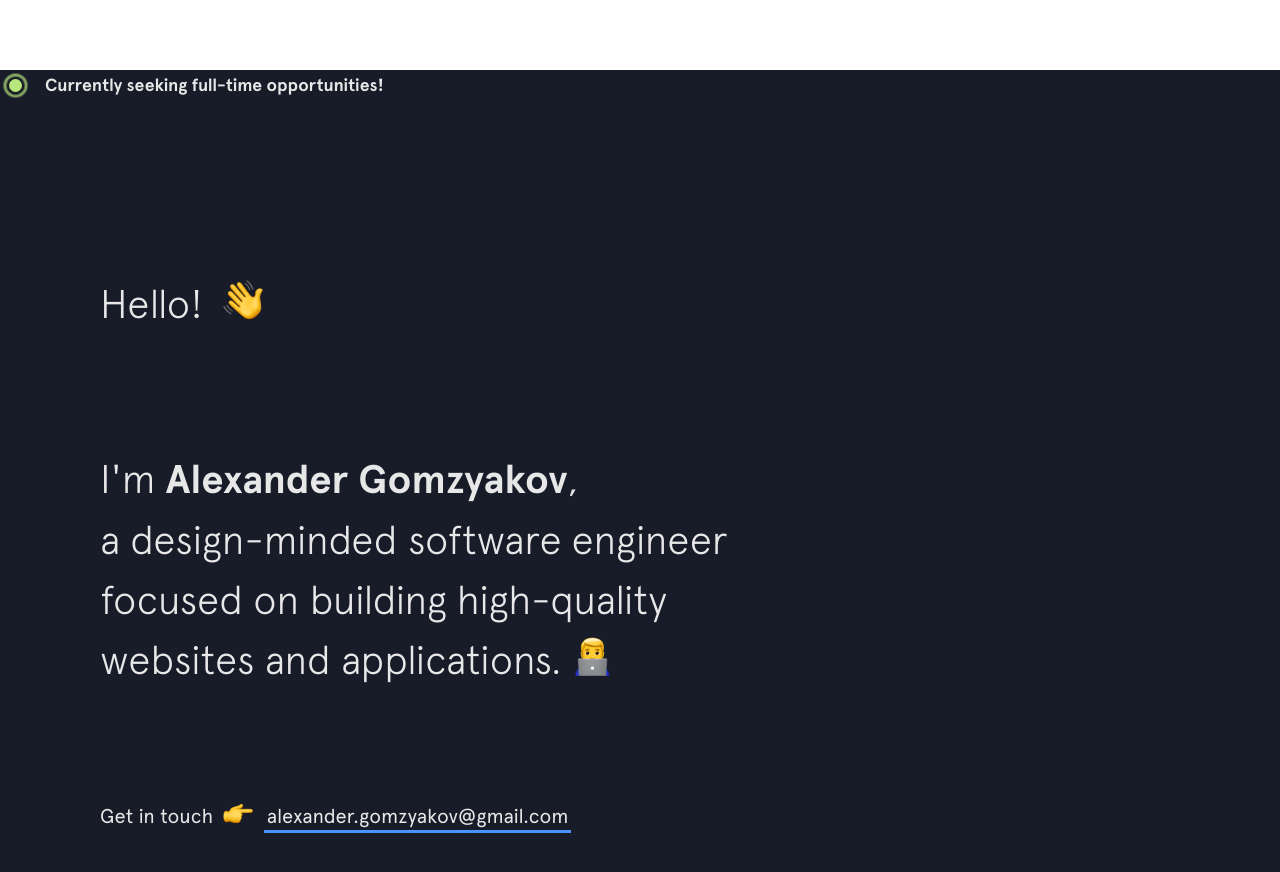
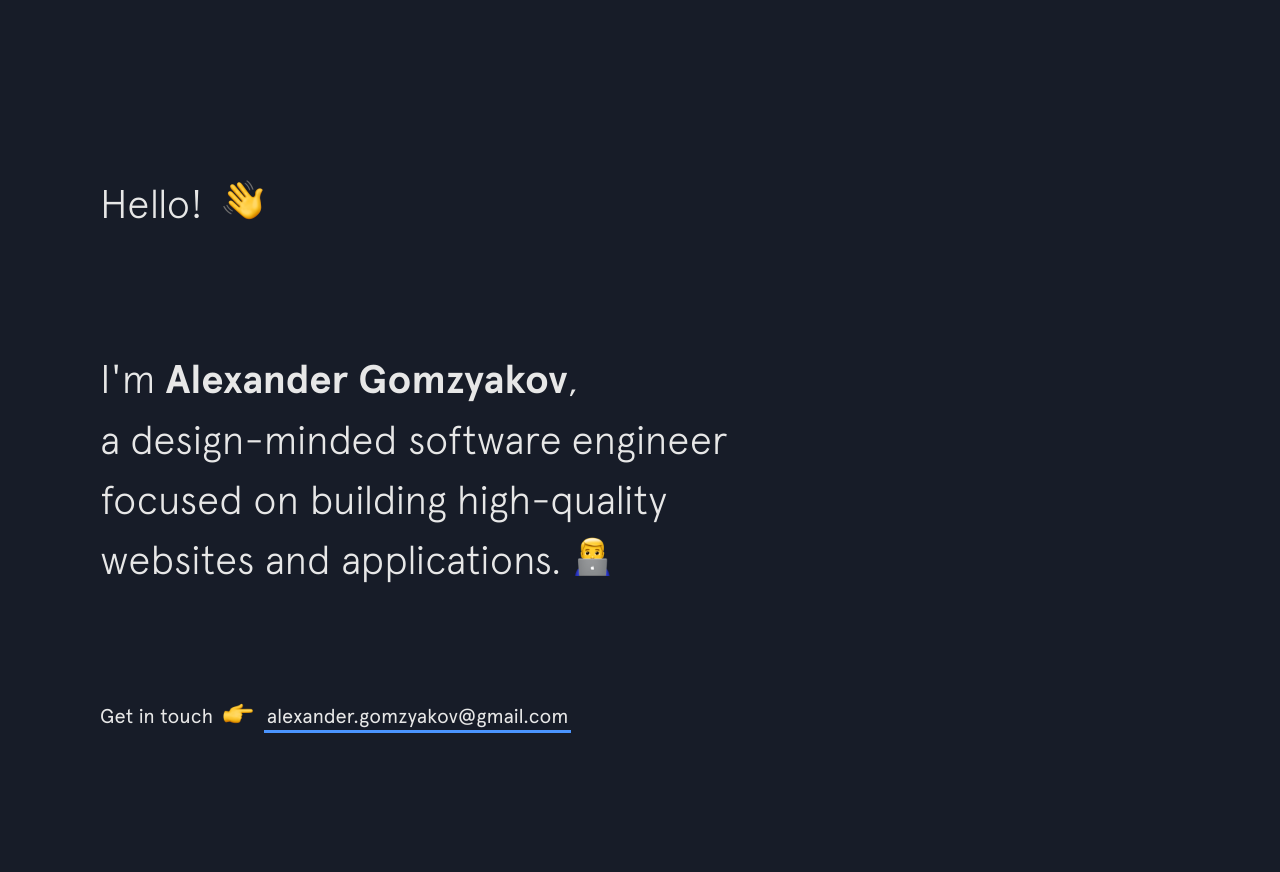
Before and after one commit to gomzyakov/gomzyakov.github.io, a Jekyll site: the page built from index.html, in a window 1280 px wide and 900 px high. Shown: the top 872 px of the window. Built offline with Jekyll 4.4.1, drawn with Linux system fonts in a browser that asks for light colours; nearby versions of some CDN libraries.

Commit message:
Delete employment-status.html

```diff
--- a/_includes/employment-status.html
+++ /dev/null
@@ -1,7 +0,0 @@
-<a class="status" href="#" target="_blank">
-  <div class="status__light">
-    <div class="status__light__ring"></div>
-    <div class="status__light__led"></div>
-  </div>
-  <div class="status__message">Currently seeking full-time opportunities!</div>
-</a>
--- a/index.html
+++ b/index.html
@@ -3,7 +3,6 @@ layout: default
 ---
 
 <div id="site">
-  {% include employment-status.html %}
   {% include intro.html %}
   {% include about-me.html %}
   {% include skills.html %}
```
